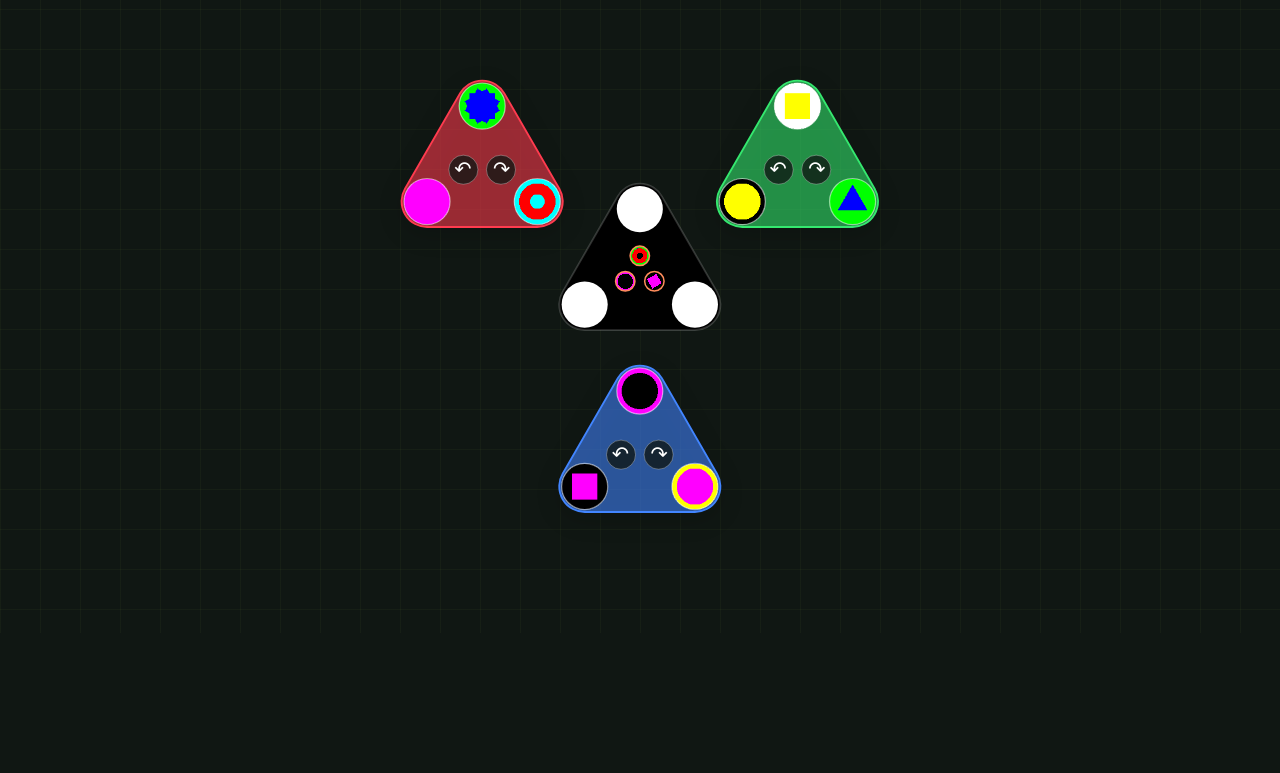
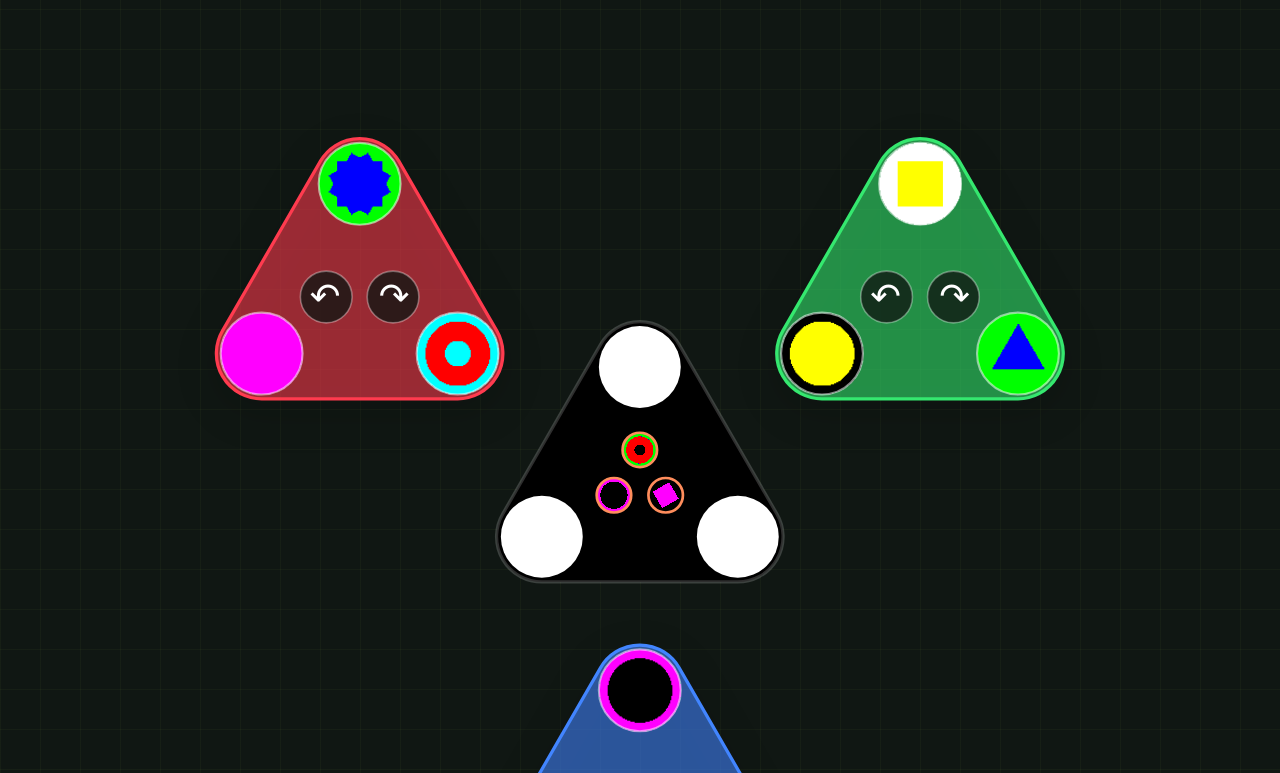
Before and after one commit to PelagicGames/puzzles, a plain HTML site: page lightdiscs/playground.html in a window 1280 px wide. Shown: the part 271-1044 px from the top of the page. Before the commit the page ends 904 px from the top, so only its background shows below. Drawn offline with nearby package versions, Linux system fonts and the light colour scheme.

Commit message:
Rendering, scaling and scrolling improvements

```diff
--- a/lightdiscs/lightdiscs.js
+++ b/lightdiscs/lightdiscs.js
@@ -11,6 +11,7 @@
   const targetInspectorStatus = document.querySelector("#target-inspector-status");
   const targetPreview = document.querySelector("#target-preview");
   const currentPreview = document.querySelector("#current-preview");
+  const boardScroll = document.querySelector(".board-scroll");
   const filterCanvas = document.querySelector("#filter-canvas");
   const filterContext = filterCanvas.getContext("2d");
   const filterImageData = filterContext.createImageData(filterCanvas.width, filterCanvas.height);
@@ -429,6 +430,11 @@
     });
     randomizeTargets();
     updateSuccess();
+    requestAnimationFrame(centerBoard);
+  }
+
+  function centerBoard() {
+    boardScroll.scrollLeft = (boardScroll.scrollWidth - boardScroll.clientWidth) / 2;
   }
 
   function randomFilter() {
@@ -880,5 +886,6 @@
   });
   svg.addEventListener("pointerup", finishDrag);
   svg.addEventListener("pointercancel", finishDrag);
+  window.addEventListener("pageshow", centerBoard);
   resetPieces();
 })();
--- a/lightdiscs/playground.html
+++ b/lightdiscs/playground.html
@@ -16,7 +16,7 @@
         <h1>Playground</h1>
       </div>
       <div class="page-guidance">
-        <p class="page-help">Overlap discs to match the colour and pattern targets. Use the curved arrows to rotate a free triangle by 60&deg;.</p>
+        <p class="page-help">Overlap discs to match the colour and pattern targets. Drag empty board space to scroll, or use the curved arrows to rotate a free triangle by 60&deg;.</p>
         <p class="status-message" id="success-indicator" role="status" aria-live="polite" hidden>Success: targets matched</p>
         <button class="action-button" id="reset-button" type="button">Reset</button>
       </div>
@@ -27,6 +27,8 @@
         <p class="progress-indicator" id="progress-indicator" aria-live="polite"></p>
         <p class="match-key"><span class="match-dot is-matched"></span> Matched <span class="match-dot is-unmatched"></span> Not matched</p>
       </div>
+      <div class="board-scroll">
+        <div class="board-surface">
           <svg class="interaction-board" viewBox="0 0 1000 950" role="application" aria-label="Triangle matching playground">
             <g aria-label="Fixed black triangle" transform="translate(500 440)">
               <path class="fixed-triangle triangle-path"></path>
@@ -35,14 +37,16 @@
             <g class="fixed-discs-layer">
               <g class="fixed-discs" transform="translate(500 440)"></g>
             </g>
-        <foreignObject class="filter-render" x="0" y="0" width="1000" height="950">
-          <canvas id="filter-canvas" xmlns="http://www.w3.org/1999/xhtml" width="1000" height="950"></canvas>
-        </foreignObject>
+          </svg>
+          <canvas class="filter-render" id="filter-canvas" width="1000" height="950" aria-hidden="true"></canvas>
+          <svg class="interaction-overlay" viewBox="0 0 1000 950">
             <g class="piece-disc-outlines" id="piece-discs"></g>
             <g class="target-display" transform="translate(500 440)" aria-label="Target patterns">
               <g id="target-discs"></g>
             </g>
           </svg>
+        </div>
+      </div>
       <aside class="target-inspector" id="target-inspector" role="tooltip" hidden>
         <div class="target-inspector-header">
           <strong id="target-inspector-title">Target detail</strong>
--- a/lightdiscs/styles.css
+++ b/lightdiscs/styles.css
@@ -365,13 +365,45 @@ h1 {
   display: none;
 }
 
-.interaction-board {
+.board-scroll {
+  width: 100%;
+  overflow-x: auto;
+  overflow-y: hidden;
+  overscroll-behavior-inline: contain;
+  -webkit-overflow-scrolling: touch;
+}
+
+.board-surface {
+  position: relative;
+  width: max(100%, 50rem);
+  aspect-ratio: 20 / 19;
+}
+
+.interaction-board,
+.interaction-overlay,
+.filter-render {
+  position: absolute;
+  inset: 0;
   display: block;
   width: 100%;
-  max-height: 72vh;
+  height: 100%;
+}
+
+.interaction-board {
+  touch-action: pan-x pan-y pinch-zoom;
+  user-select: none;
+  -webkit-user-select: none;
+}
+
+.interaction-overlay {
+  z-index: 2;
   overflow: visible;
-  touch-action: none;
-  user-select: none;
+  pointer-events: none;
+}
+
+.filter-render {
+  z-index: 1;
+  pointer-events: none;
 }
 
 .interaction-stage {
@@ -430,15 +462,8 @@ h1 {
 }
 
 .fixed-discs-layer,
-.filter-render,
 .piece-disc-outlines {
   pointer-events: none;
-}
-
-.filter-render canvas {
-  display: block;
-  width: 100%;
-  height: 100%;
 }
 
 .piece-disc-outlines .piece-disc {
@@ -451,6 +476,7 @@ h1 {
 
 .piece-shape {
   cursor: grab;
+  touch-action: none;
 }
 
 .piece-shape:active {
@@ -485,6 +511,8 @@ h1 {
 .target-pattern {
   cursor: zoom-in;
   outline: none;
+  pointer-events: auto;
+  touch-action: manipulation;
 }
 
 .target-hit-area {
@@ -600,6 +628,7 @@ h1 {
 .rotate-button {
   cursor: pointer;
   outline: none;
+  touch-action: manipulation;
 }
 
 .rotate-button circle {
@@ -662,10 +691,6 @@ h1 {
     margin-top: 16px;
   }
 
-  .interaction-board {
-    max-height: none;
-  }
-
   .interaction-stage {
     margin-top: 10px;
   }
```
Also changed, not shown: lightdiscs/README.md. Lines whose indentation alone changed are shown as unchanged.
